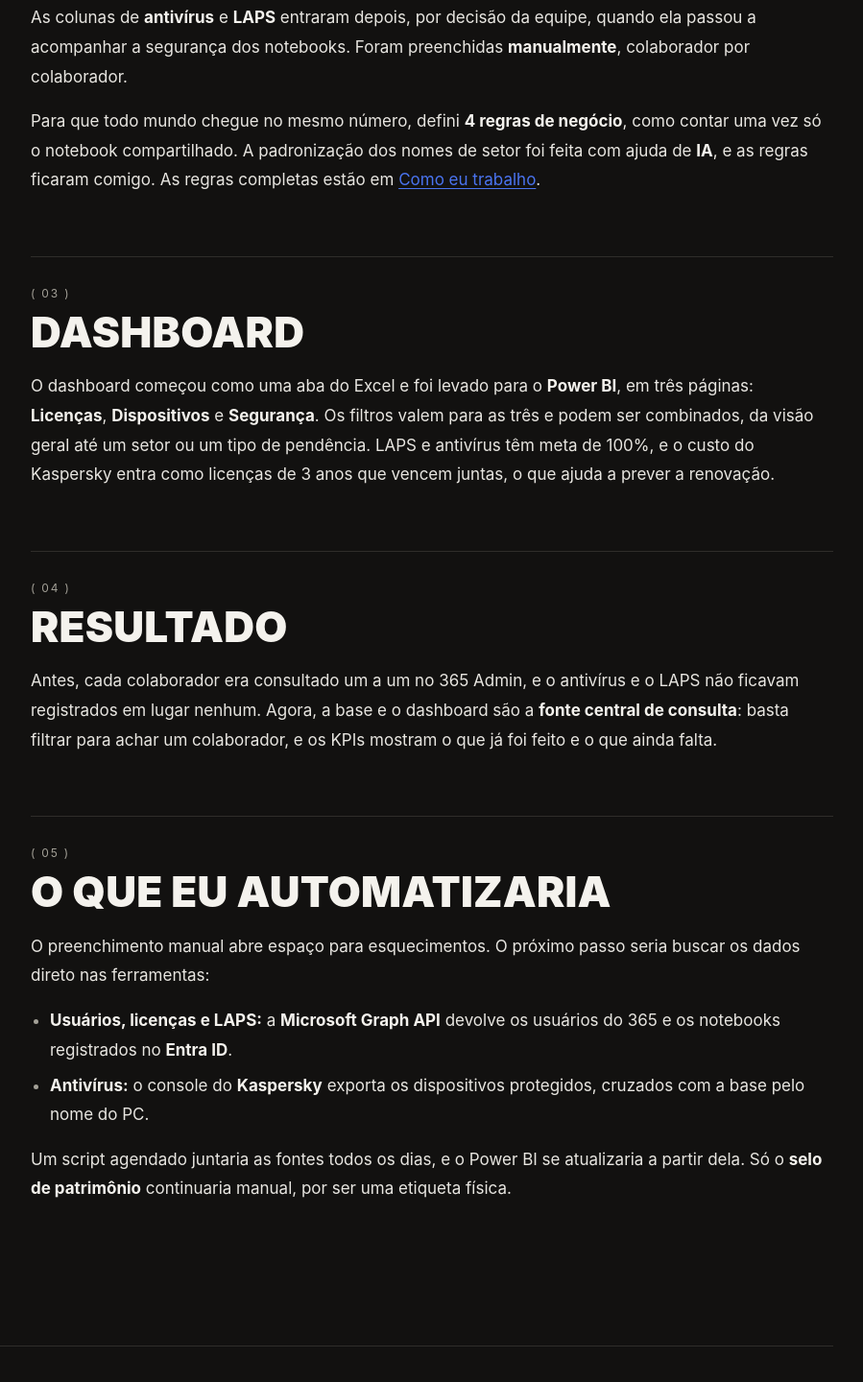
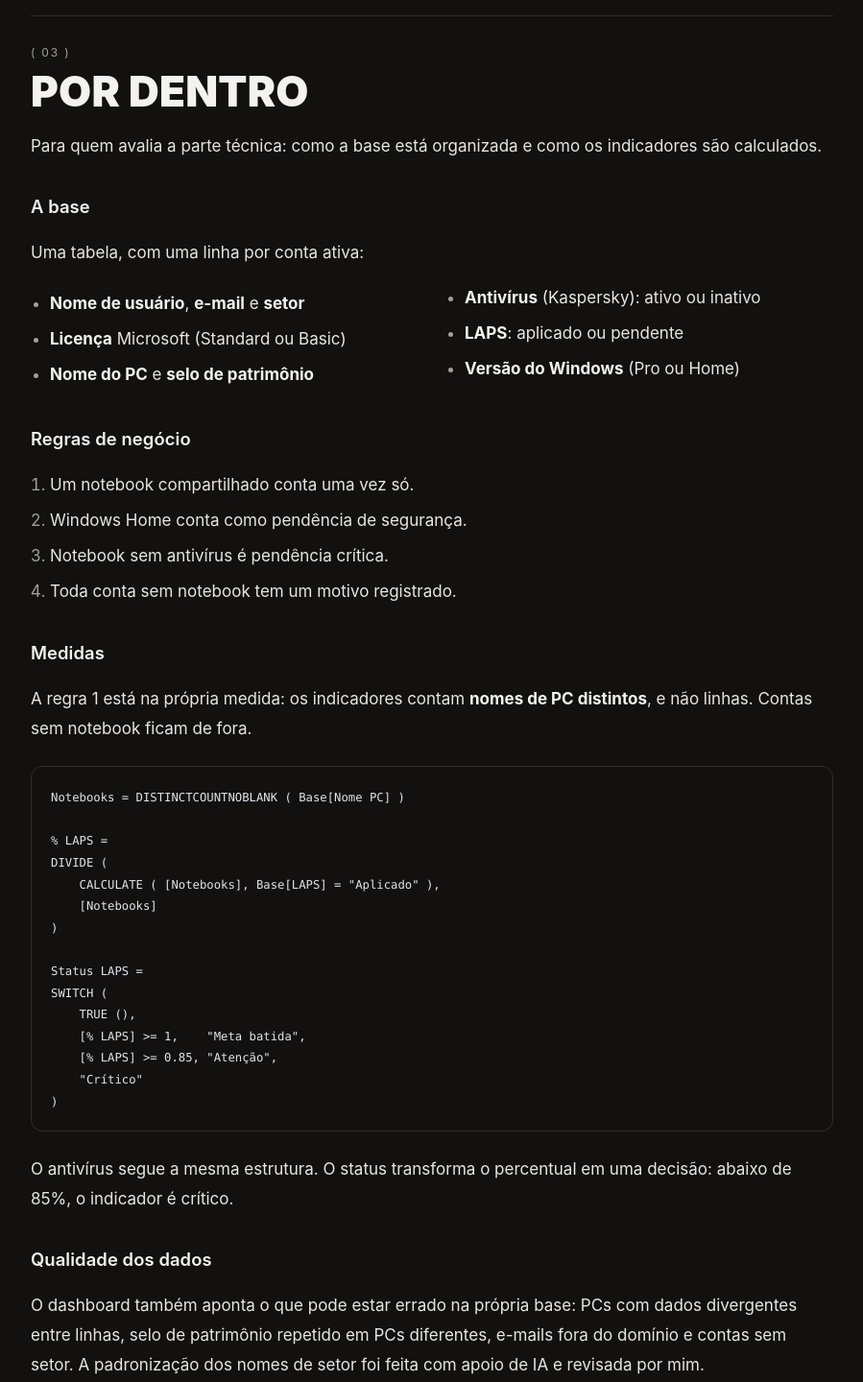
Before and after one commit to gabrielnavarrogermano-code/portfolio, an Astro site: page /projetos/controle-de-notebooks in a window 1280 px wide. Shown: the part 2865-4305 px from the top of the page at 96% size, without its empty margins (324-1223 px from the left). Built offline with nearby package versions, Linux system fonts and the light colour scheme; Astro itself is replaced by a stand-in of ours; some packages are replaced by stand-ins of ours; code samples lack their colours.

Commit message:
Reescreve o estudo de caso com a seção técnica "Por dentro"
- Seções mais curtas e em tom mais sério: O problema, O que eu entreguei, Por dentro e Resultado
- Por dentro: a base, as 4 regras de negócio, as medidas DAX (% LAPS e status) e as checagens
  de qualidade dos dados
- Sai a seção "O que eu automatizaria"
- O bloco de código não empurra mais o texto para fora da tela no celular (min-w-0 no artigo)

Co-Authored-By: Claude Opus 5.5 <noreply@anthropic.com>

````diff
--- a/src/content/projetos/controle-de-notebooks.md
+++ b/src/content/projetos/controle-de-notebooks.md
@@ -18,40 +18,67 @@ stats:
   - { value: '3', label: 'páginas no dashboard' }
 ---
 
-> Projeto real, feito no estágio de TI na Hebe's Life Science. A simulação acima usa dados fictícios.
+> Projeto real, desenvolvido no estágio de TI da Hebe's Life Science. A simulação acima usa dados fictícios.
 
 ## O problema
 
-A equipe de TI precisava saber, de forma rápida, qual notebook estava com cada colaborador, qual licença Microsoft ele usa e se a máquina estava pronta para uso.
+A equipe de TI não tinha uma visão única dos notebooks. Para saber com quem estava cada máquina, qual licença Microsoft a pessoa usava e se o equipamento estava seguro, era preciso consultar o 365 Admin colaborador por colaborador. Antivírus e LAPS não eram registrados em lugar nenhum.
 
-## Extração e tratamento
+## O que eu entreguei
 
-Os dados vêm do **Microsoft 365**, a fonte oficial de quem entra na empresa, e viram uma base no Excel com uma linha por colaborador:
+- **Base em Excel**, com uma linha por colaborador, extraída do Microsoft 365. As colunas de antivírus e LAPS foram incluídas por decisão da equipe e preenchidas manualmente.
+- **Dashboard no Power BI** com três páginas (Licenças, Dispositivos e Segurança), filtros que valem para todas, meta de 100% para LAPS e antivírus e o custo do Kaspersky projetado pelas licenças de 3 anos, para prever a renovação.
+
+## Por dentro
+
+Para quem avalia a parte técnica: como a base está organizada e como os indicadores são calculados.
+
+### A base
+
+Uma tabela, com uma linha por conta ativa:
 
 - **Nome de usuário**, **e-mail** e **setor**
 - **Licença** Microsoft (Standard ou Basic)
 - **Nome do PC** e **selo de patrimônio**
-- **Antivírus** (Kaspersky) ativo ou não
-- **LAPS** aplicado ou não: o script de segurança que bloqueia instalações sem a conta de administrador
+- **Antivírus** (Kaspersky): ativo ou inativo
+- **LAPS**: aplicado ou pendente
 - **Versão do Windows** (Pro ou Home)
 
-As colunas de **antivírus** e **LAPS** entraram depois, por decisão da equipe, quando ela passou a acompanhar a segurança dos notebooks. Foram preenchidas **manualmente**, colaborador por colaborador.
+### Regras de negócio
 
-Para que todo mundo chegue no mesmo número, defini **4 regras de negócio**, como contar uma vez só o notebook compartilhado. A padronização dos nomes de setor foi feita com ajuda de **IA**, e as regras ficaram comigo. As regras completas estão em [Como eu trabalho](/#habilidades).
+1. Um notebook compartilhado conta uma vez só.
+2. Windows Home conta como pendência de segurança.
+3. Notebook sem antivírus é pendência crítica.
+4. Toda conta sem notebook tem um motivo registrado.
 
-## Dashboard
+### Medidas
 
-O dashboard começou como uma aba do Excel e foi levado para o **Power BI**, em três páginas: **Licenças**, **Dispositivos** e **Segurança**. Os filtros valem para as três e podem ser combinados, da visão geral até um setor ou um tipo de pendência. LAPS e antivírus têm meta de 100%, e o custo do Kaspersky entra como licenças de 3 anos que vencem juntas, o que ajuda a prever a renovação.
+A regra 1 está na própria medida: os indicadores contam **nomes de PC distintos**, e não linhas. Contas sem notebook ficam de fora.
+
+```
+Notebooks = DISTINCTCOUNTNOBLANK ( Base[Nome PC] )
+
+% LAPS =
+DIVIDE (
+    CALCULATE ( [Notebooks], Base[LAPS] = "Aplicado" ),
+    [Notebooks]
+)
+
+Status LAPS =
+SWITCH (
+    TRUE (),
+    [% LAPS] >= 1,    "Meta batida",
+    [% LAPS] >= 0.85, "Atenção",
+    "Crítico"
+)
+```
+
+O antivírus segue a mesma estrutura. O status transforma o percentual em uma decisão: abaixo de 85%, o indicador é crítico.
+
+### Qualidade dos dados
+
+O dashboard também aponta o que pode estar errado na própria base: PCs com dados divergentes entre linhas, selo de patrimônio repetido em PCs diferentes, e-mails fora do domínio e contas sem setor. A padronização dos nomes de setor foi feita com apoio de IA e revisada por mim.
 
 ## Resultado
 
-Antes, cada colaborador era consultado um a um no 365 Admin, e o antivírus e o LAPS não ficavam registrados em lugar nenhum. Agora, a base e o dashboard são a **fonte central de consulta**: basta filtrar para achar um colaborador, e os KPIs mostram o que já foi feito e o que ainda falta.
-
-## O que eu automatizaria
-
-O preenchimento manual abre espaço para esquecimentos. O próximo passo seria buscar os dados direto nas ferramentas:
-
-- **Usuários, licenças e LAPS:** a **Microsoft Graph API** devolve os usuários do 365 e os notebooks registrados no **Entra ID**.
-- **Antivírus:** o console do **Kaspersky** exporta os dispositivos protegidos, cruzados com a base pelo nome do PC.
-
-Um script agendado juntaria as fontes todos os dias, e o Power BI se atualizaria a partir dela. Só o **selo de patrimônio** continuaria manual, por ser uma etiqueta física.
+A base e o dashboard se tornaram a fonte central de consulta da equipe de TI. Localizar um colaborador passou a ser um filtro, e os indicadores mostram, com meta e status, o que já está em conformidade e o que ainda falta.
--- a/src/pages/projetos/[id].astro
+++ b/src/pages/projetos/[id].astro
@@ -132,7 +132,8 @@ const proximos = [
         </nav>
       </aside>
 
-      <article class="prose-case max-w-2xl lg:max-w-none">
+      <!-- min-w-0: sem ele, um bloco de código largo alarga a coluna da grade e empurra o texto para fora da tela -->
+      <article class="prose-case min-w-0 max-w-2xl lg:max-w-none">
         <Content />
       </article>
     </div>
````
